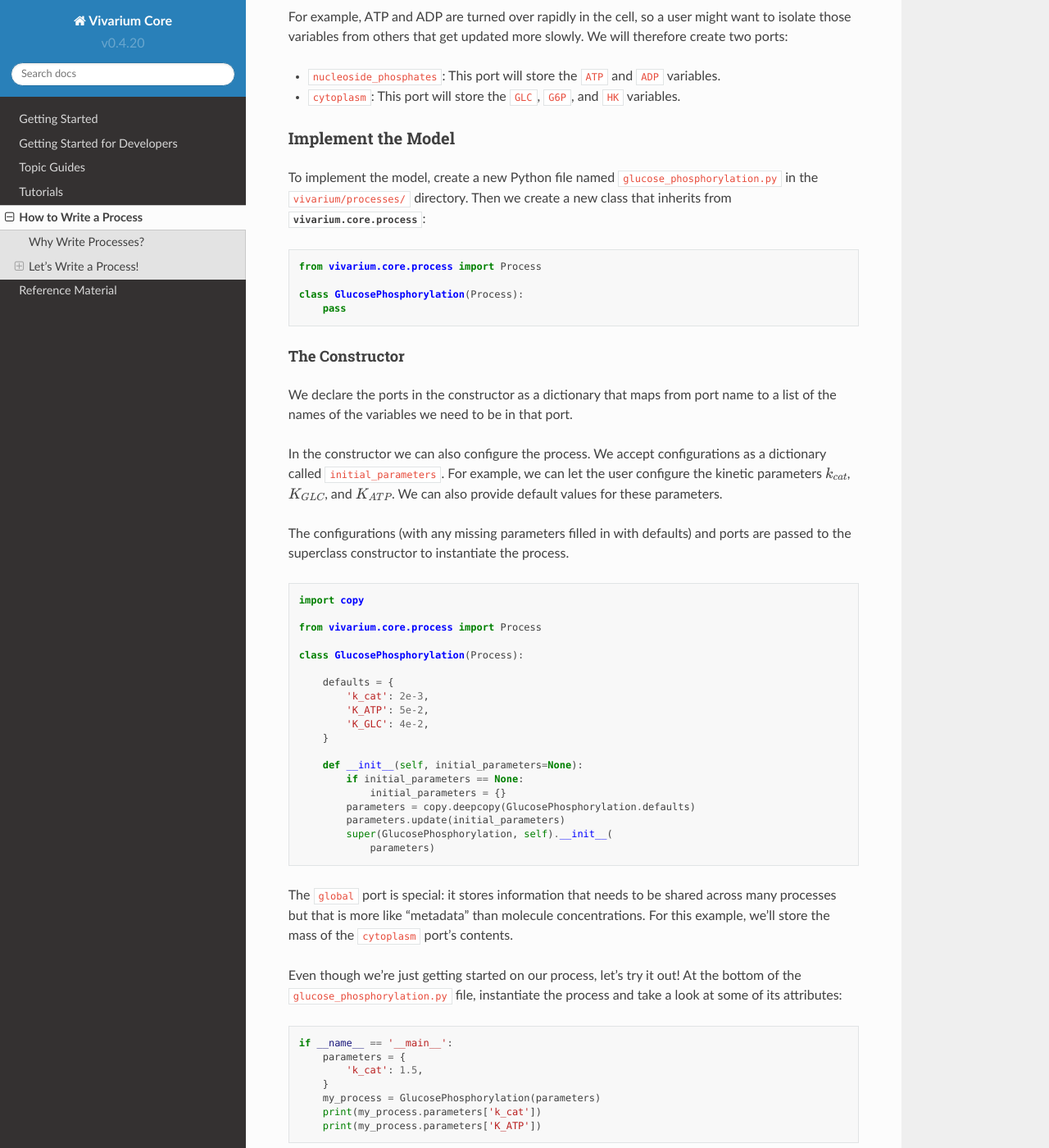
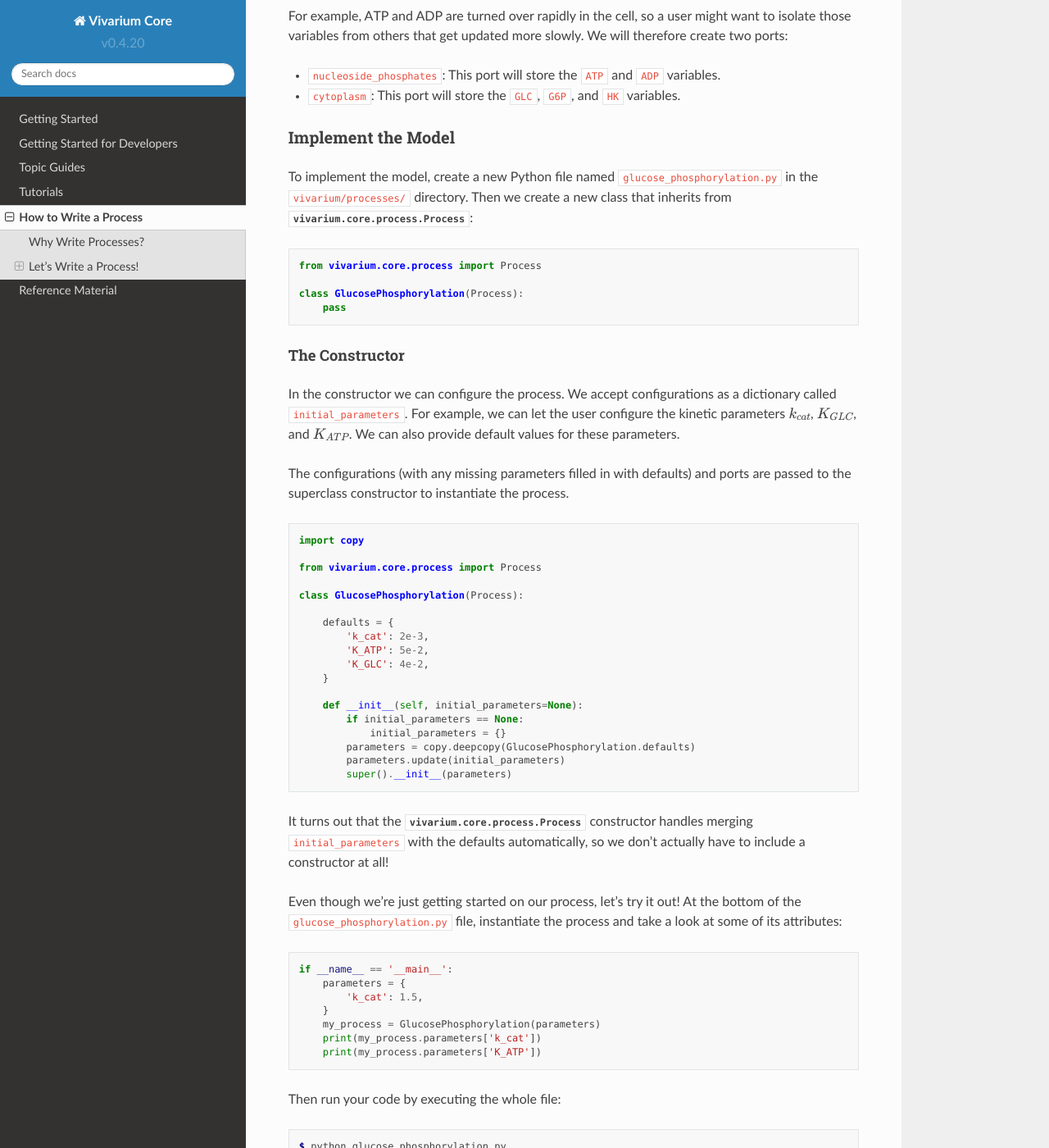
Before and after one commit to vivarium-collective/vivarium-core, a Sphinx documentation site: the page built from doc/tutorials/write_process.rst, in a window 1280 px wide and 1400 px high, scrolled down 2109 px. Shown: the whole window at 82% size. Built offline with Sphinx 7.4.7 and the Read the Docs theme 2.0.0, drawn with Linux system fonts in a browser that asks for light colours; pages that are not in the unit, such as notebooks, are missing from menus; some of the changed text lies outside the part shown.

Commit message:
Update write process tutorial

```diff
--- a/doc/tutorials/write_process.rst
+++ b/doc/tutorials/write_process.rst
@@ -118,7 +119,7 @@
 To implement the model, create a new Python file named
 ``glucose_phosphorylation.py`` in the ``vivarium/processes/`` directory.
 Then we create a new class that inherits from
-:py:class:`vivarium.core.process`:
+:py:class:`vivarium.core.process.Process`:
 
 .. code-block:: python
 
@@ -130,11 +131,7 @@
 The Constructor
 ---------------
 
-We declare the ports in the constructor as a dictionary that maps from
-port name to a list of the names of the variables we need to be in that
-port.
-
-In the constructor we can also configure the process. We accept
+In the constructor we can configure the process. We accept
 configurations as a dictionary called ``initial_parameters``. For
 example, we can let the user configure the kinetic parameters
 :math:`k_{cat}`, :math:`K_{GLC}`, and :math:`K_{ATP}`. We can also
@@ -163,13 +160,12 @@
                 initial_parameters = {}
             parameters = copy.deepcopy(GlucosePhosphorylation.defaults)
             parameters.update(initial_parameters)
-            super(GlucosePhosphorylation, self).__init__(
-                parameters)
+            super().__init__(parameters)
 
-The ``global`` port is special: it stores information that needs to be
-shared across many processes but that is more like "metadata" than
-molecule concentrations. For this example, we'll store the mass of the
-``cytoplasm`` port's contents.
+It turns out that the :py:class:`vivarium.core.process.Process`
+constructor handles merging ``initial_parameters`` with the defaults
+automatically, so we don't actually have to include a constructor at
+all!
 
 Even though we're just getting started on our process, let's try it out!
 At the bottom of the ``glucose_phosphorylation.py`` file, instantiate
@@ -375,27 +371,10 @@
                     '_emit': True,
                 }
             },
-            'global': {
-            },
         }
 
-We also can add :term:`derivers` with the ``derivers`` method. Derivers
-perform calculations for us that would be tedious to re-compute in many
-processes. For example, calculating the mass of the cell's enzyme and
-sugar contents, as we see in this example:
-
-.. code-block:: python
-
-    def derivers(self):
-        return {
-            'my_deriver': {
-                'deriver': 'mass_deriver',
-                'port_mapping': {
-                    'global': 'global',
-                },
-                'config': {},
-            },
-        }
+By convention, we usually put the ``ports_schema`` method before the
+``next_update`` method.
 
 Now, we can run a simulation using Vivarium's
 :py:func:`vivarium.core.composition.simulate_process` function
@@ -436,17 +415,17 @@
 approximation doesn't adjust fast enough to dropping concentrations. To
 fix this, let's change the timestep to ``0.1``.
 
-.. note:: You may be wondering, "What units is the timestep in?" The
+.. note:: You may be wondering, "What unit is the timestep in?" The
     answer is that it doesn't matter! We just need the parameters and
     timestep to use the same unit of time.
 
-Here's the ``settings`` dictionary with the updated timestep:
+Here's the ``parameters`` dictionary with the updated timestep:
 
 .. code-block:: python
 
-    settings = {
-        'total_time': 10,
-        'timestep': 0.1,
+    parameters = {
+        'k_cat': 1.5,
+        'time_step': 0.1,
     }
 
 Now if we run the file again, we should get a ``simulation.png`` like
```
Also changed, not shown: other parts of doc/tutorials/write_process.rst (+8 -7 lines), doc/_static/process_tutorial_long_timestep.png, doc/_static/process_tutorial_short_timestep.png, 1 other file.
